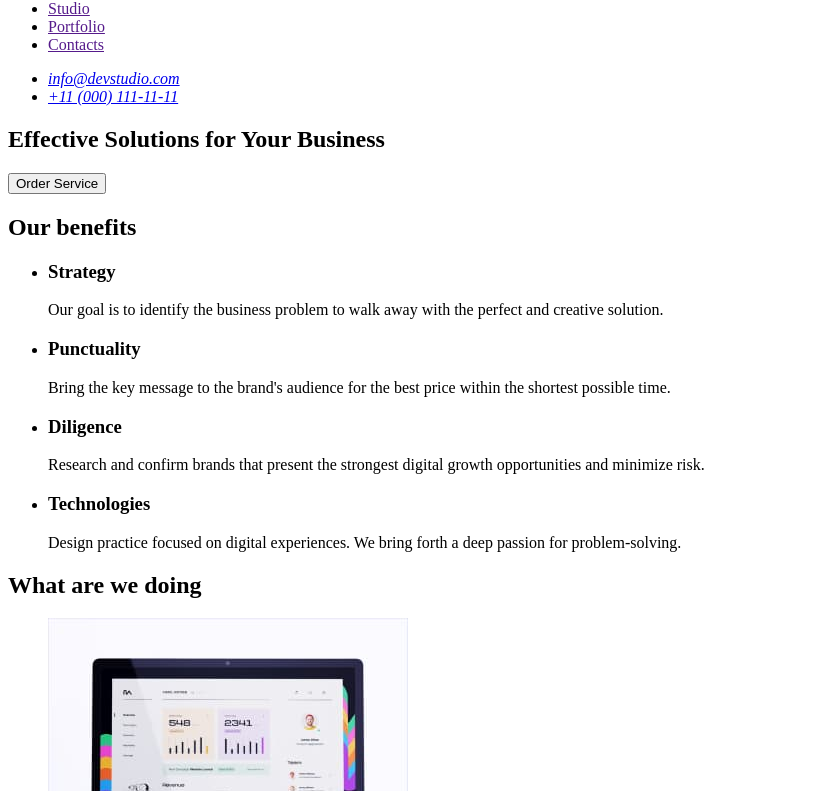
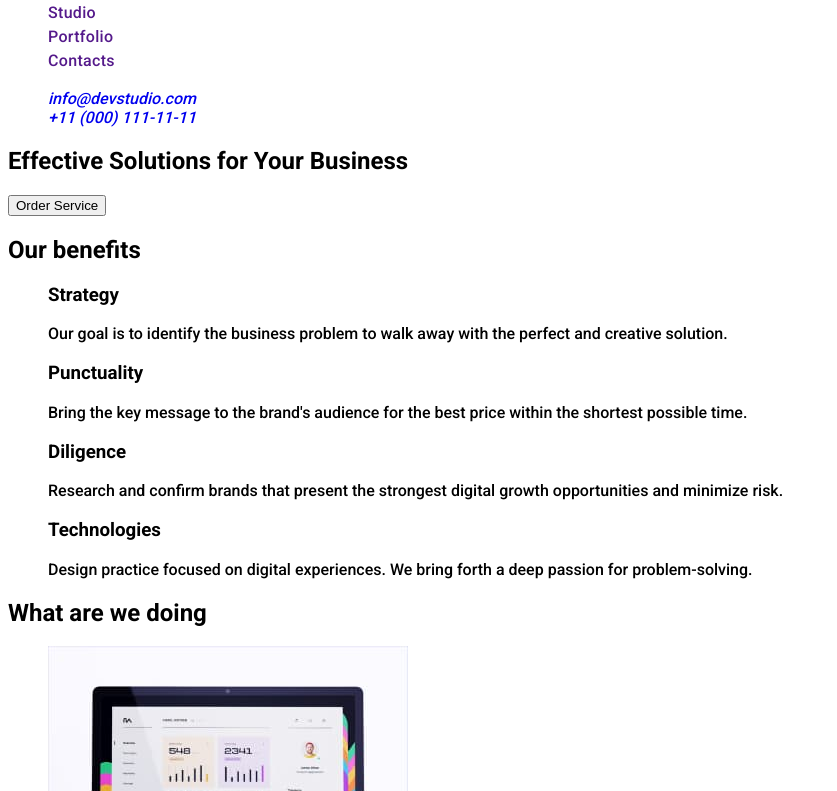
Before and after one commit to chaban-dmytro/goit-markup-hw-02, a plain HTML site: page index.html in a window 1280 px wide. Shown: the part 42-833 px from the top of the page, without its empty margins (0-837 px from the left). Drawn offline with Linux system fonts and the light colour scheme.

Commit message:
start styles

```diff
--- /dev/null
+++ b/css/style.css
@@ -0,0 +1,24 @@
+.list {
+  list-style: none;
+}
+
+a {
+  text-decoration: none;
+}
+
+body {
+  font-family: 'Roboto', sans-serif;
+  font-weight: 500;
+}
+
+.menu-items {
+  font-size: 16px;
+  line-height: 1.5;
+  letter-spacing: 0.02em;
+  color: #2E2F42;
+}
+
+.menu-link:hover,
+.menu-link:focus {
+  color: #4D5AE5;
+}
--- a/index.html
+++ b/index.html
@@ -6,6 +6,10 @@
   <meta http-equiv="X-UA-Compatible" content="IE=edge">
   <meta name="viewport" content="width=device-width, initial-scale=1.0">
   <title>Web studio</title>
+  <link rel="preconnect" href="https://fonts.googleapis.com">
+  <link rel="preconnect" href="https://fonts.gstatic.com" crossorigin>
+  <link href="https://fonts.googleapis.com/css2?family=Roboto:wght@400;500;700&display=swap" rel="stylesheet">
+  <link rel="stylesheet" href="./css/style.css">
 </head>
 
 <body>
@@ -15,7 +19,7 @@
         WebStudio
         <!-- <img src="images/logo.svg" alt="logo" width="116" height="24"> -->
       </a>
-      <ul class="menu-items">
+      <ul class="menu-items list">
         <li class="imem">
           <a class="menu-link" href="">Studio</a>
         </li>
@@ -28,7 +32,7 @@
       </ul>
     </nav>
     <address class="header-contacts">
-      <ul class="header-items">
+      <ul class="header-items list">
         <li class="header-item">
           <a class="header-mail" href="mailto:info@devstudio.com">info@devstudio.com</a>
         </li>
@@ -49,7 +53,7 @@
 
     <section class="benefits">
       <h2 class="benefits-title">Our benefits</h2>
-      <ul class="benefits-properties">
+      <ul class="benefits-properties list">
         <li class="benefits-property">
           <h3 class="benefits-property-title">
             Strategy
@@ -90,7 +94,7 @@
       <h2 class="about-title">
         What are we doing
       </h2>
-      <ul class="about-items">
+      <ul class="about-items list">
         <li class="about-item">
           <img class="about-image" src="./images/img1.jpg" alt="computer" width="360" height="300">
         </li>
@@ -105,7 +109,7 @@
 
     <section class="team">
       <h2 class="team-title">Our Team</h2>
-      <ul class="team-items">
+      <ul class="team-items list">
         <li class="team-item">
           <img class="team-photo" src="./images/photo1.jpg" alt="photo" width="264" height="260">
           <h3 class="team-name">Mark Guerrero</h3>
```
